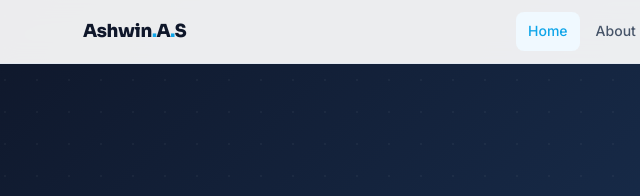
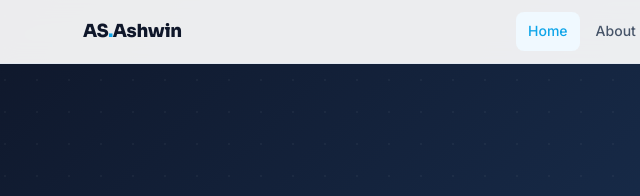
Before and after one commit to Glitch-047/Portfolio-3.O, a plain HTML site: page index.html in a window 1280 px wide. Shown: the top 196 px of the page, 11-651 px from the left. Drawn offline with Linux system fonts and the light colour scheme.

Commit message:
Update index.html

```diff
--- a/index.html
+++ b/index.html
@@ -299,7 +299,7 @@
     <!-- ── NAVIGATION ── -->
     <nav class="navbar" role="navigation" aria-label="Main navigation">
     <div class="container">
-      <a href="index.html" class="nav-brand">Ashwin<span>.</span>A<span>.</span>S</a>
+      <a href="index.html" class="nav-brand">AS<span>.</span>Ashwin</a>
       <button class="nav-toggle" id="navToggle" aria-label="Toggle menu" aria-expanded="false">
         <i class="fas fa-bars"></i>
       </button>
```
